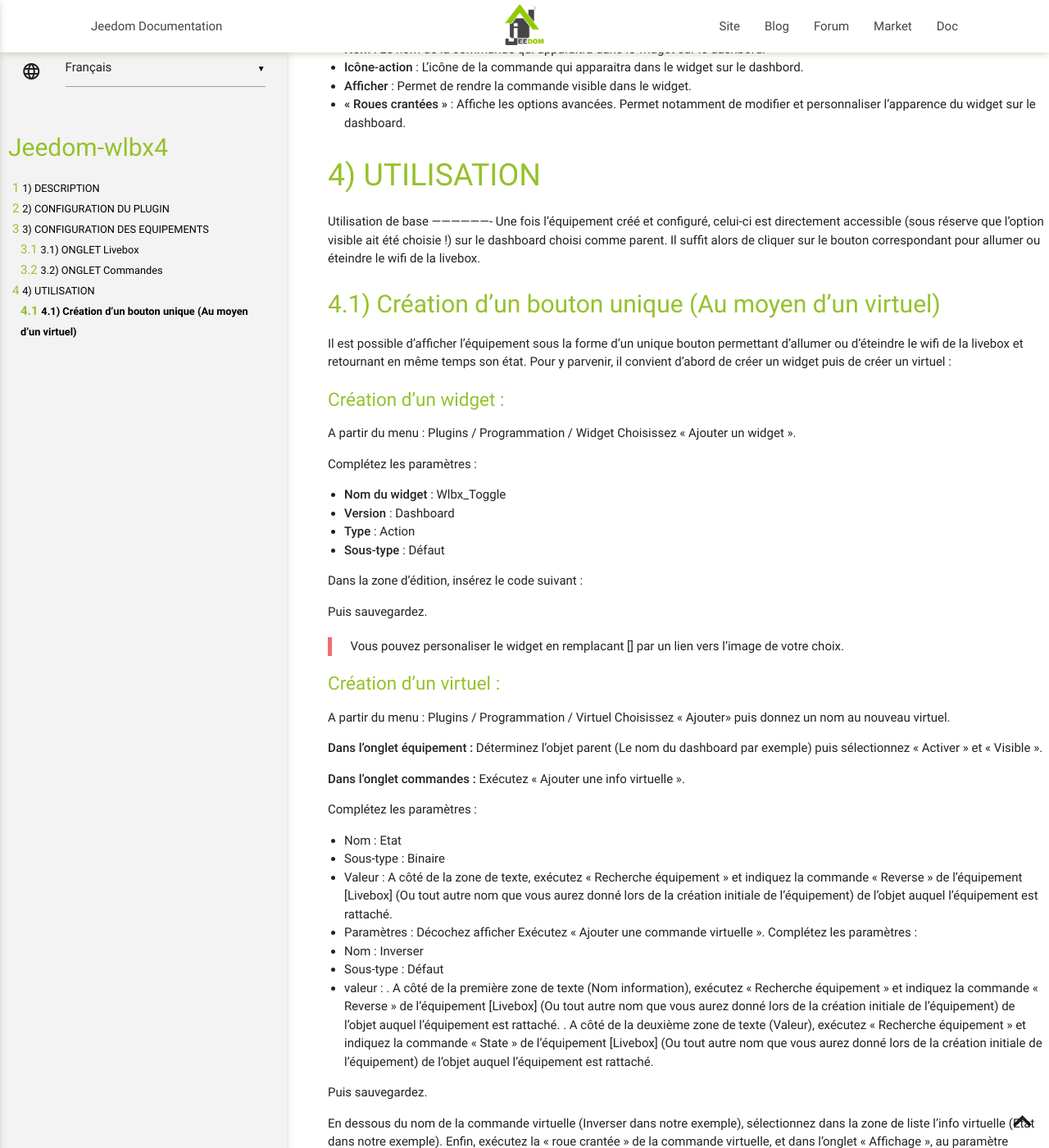
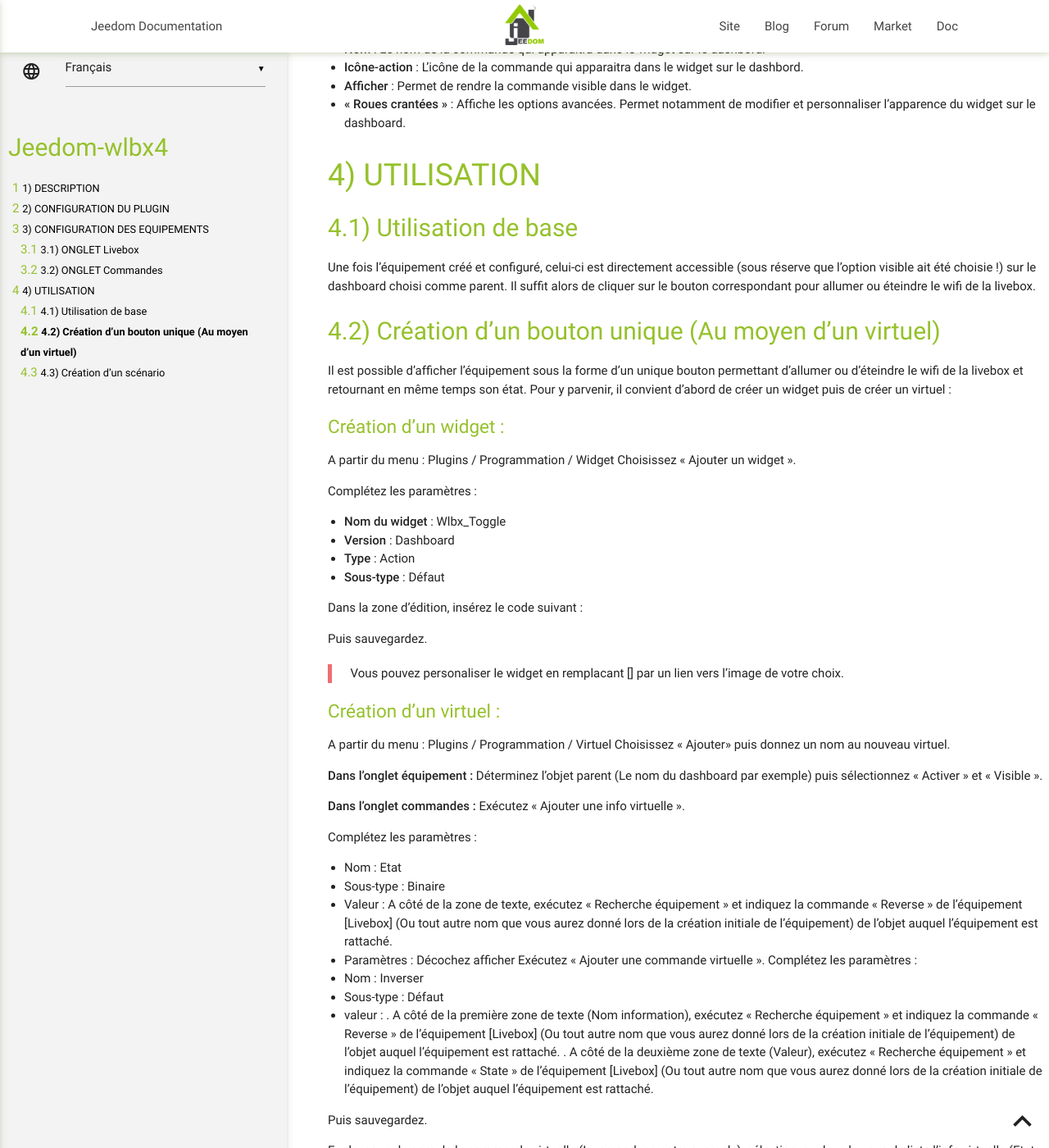
Before and after one commit to pebteam/jeedom-wlbx4, a Jekyll site: the page built from docs/fr_FR/index.md, in a window 1280 px wide and 1400 px high, scrolled down 1086 px. Shown: the whole window at 82% size. Built offline with Jekyll 4.4.1, drawn with Linux system fonts in a browser that asks for light colours; our own code applies the rules of GitHub Pages for plain Markdown files; some of the changed text lies outside the part shown.

Commit message:
Add files via upload

```diff
--- a/docs/fr_FR/index.md
+++ b/docs/fr_FR/index.md
@@ -46,6 +46,7 @@ Les paramètres suivants peuvent être modifiés par l’utilisateur :
 
 UTILISATION
 ==========
+
 Utilisation de base
 -------------------
 Une fois l’équipement créé et configuré, celui-ci est directement accessible (sous réserve que l’option visible ait été choisie !) sur le dashboard choisi comme parent.
@@ -122,7 +123,8 @@ Puis sauvegardez.
 En dessous du nom de la commande virtuelle (Inverser dans  notre exemple), sélectionnez dans la zone de liste l’info virtuelle (Etat dans notre exemple).
 Enfin, exécutez la « roue crantée » de la commande virtuelle, et dans l’onglet « Affichage », au paramètre widget/dashboard : sélectionnez le widget « Wlbx_Toggle » créé précédemment.
 
-### Création d’un scénario
+Création d’un scénario
+-----------------------
 Vous pouvez utiliser un scénario pour programme l’allumage ou l’extinction du wifi.
 
 A titre d’exemple, il est indiqué maintenant comment créer un scénario qui étendra automatique le wifi à 22H30 si celui-ci est encore allumé :
```
